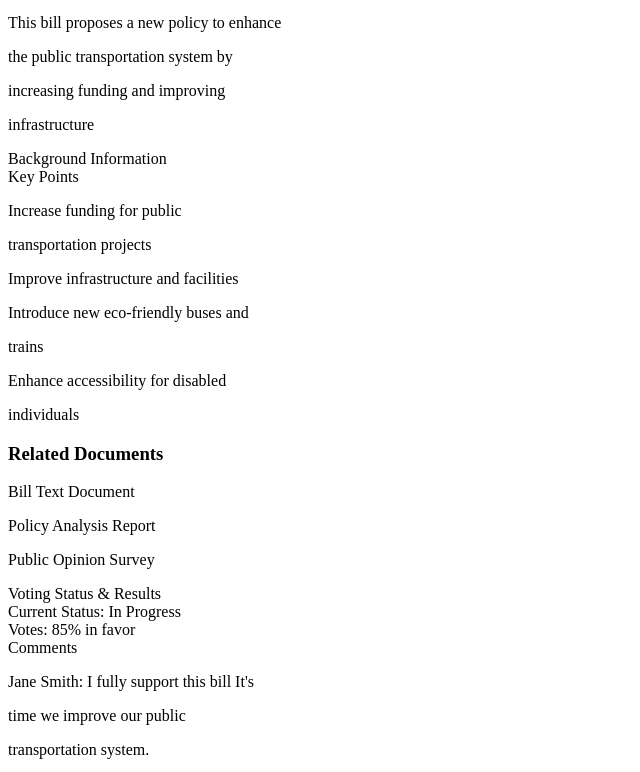
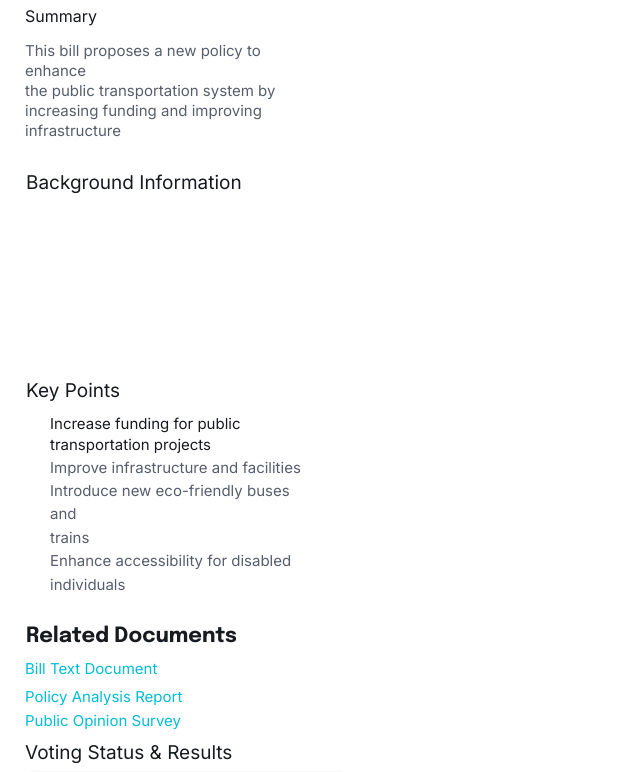
Before and after one commit to Siaka385/public_participation, a plain HTML site: page billinfo.html in a window 1280 px wide. Shown: the part 82-854 px from the top of the page, without its empty margins (0-640 px from the left). Drawn offline with Linux system fonts and the light colour scheme.

Commit message:
Add files via upload

```diff
--- a/billinfo.html
+++ b/billinfo.html
@@ -4,8 +4,8 @@
     <meta charset="utf-8" />
     <meta name="viewport" content="initial-scale=1, width=device-width" />
 
-    <link rel="stylesheet" href="./global.css" />
-    <link rel="stylesheet" href="./index.css" />
+    <link rel="stylesheet" href="./billinfoglobal.css" />
+    <link rel="stylesheet" href="./billinfoindex.css" />
     <link
       rel="stylesheet"
       href="https://fonts.googleapis.com/css2?family=Inter:wght@400&display=swap"
```
